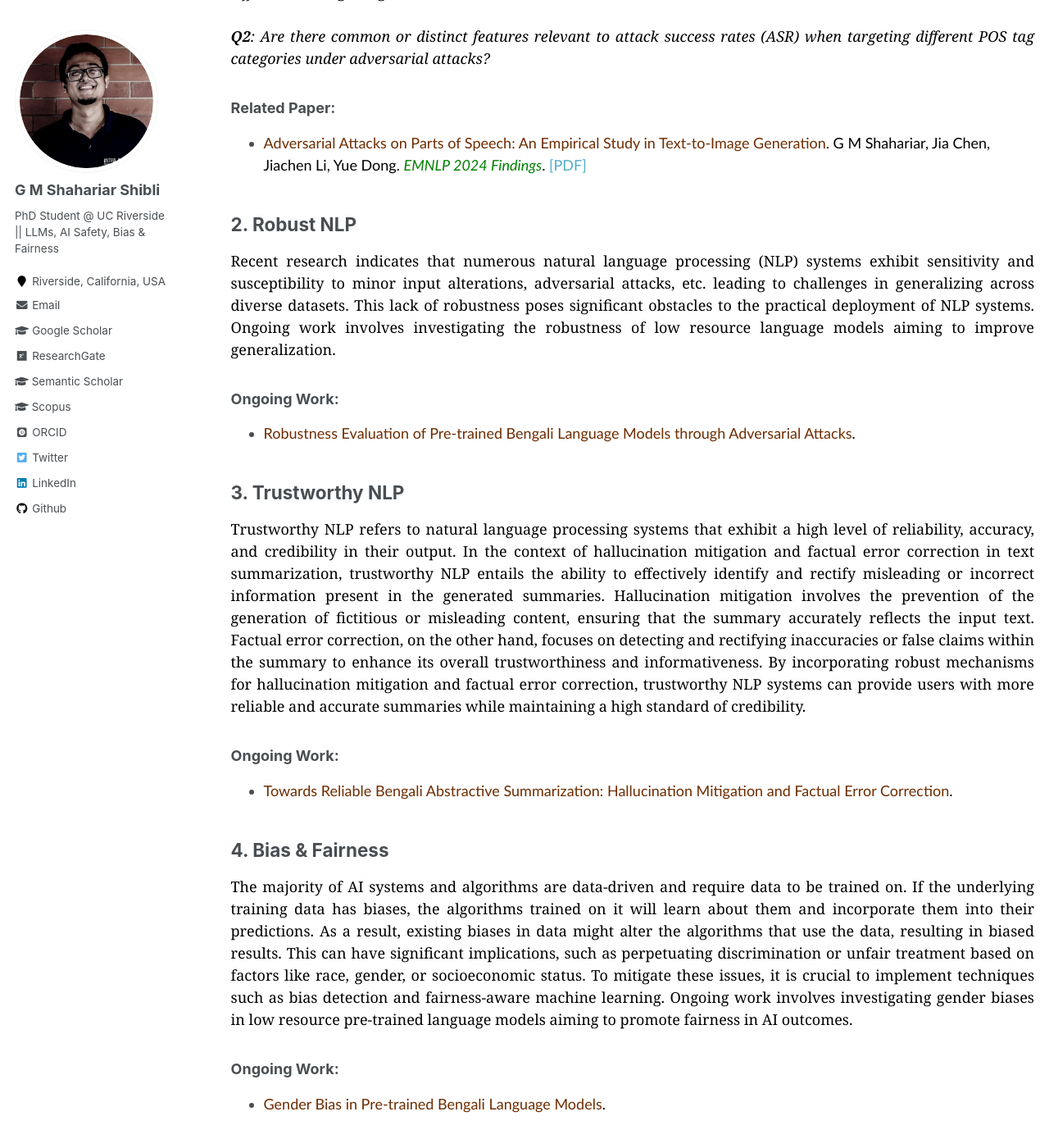
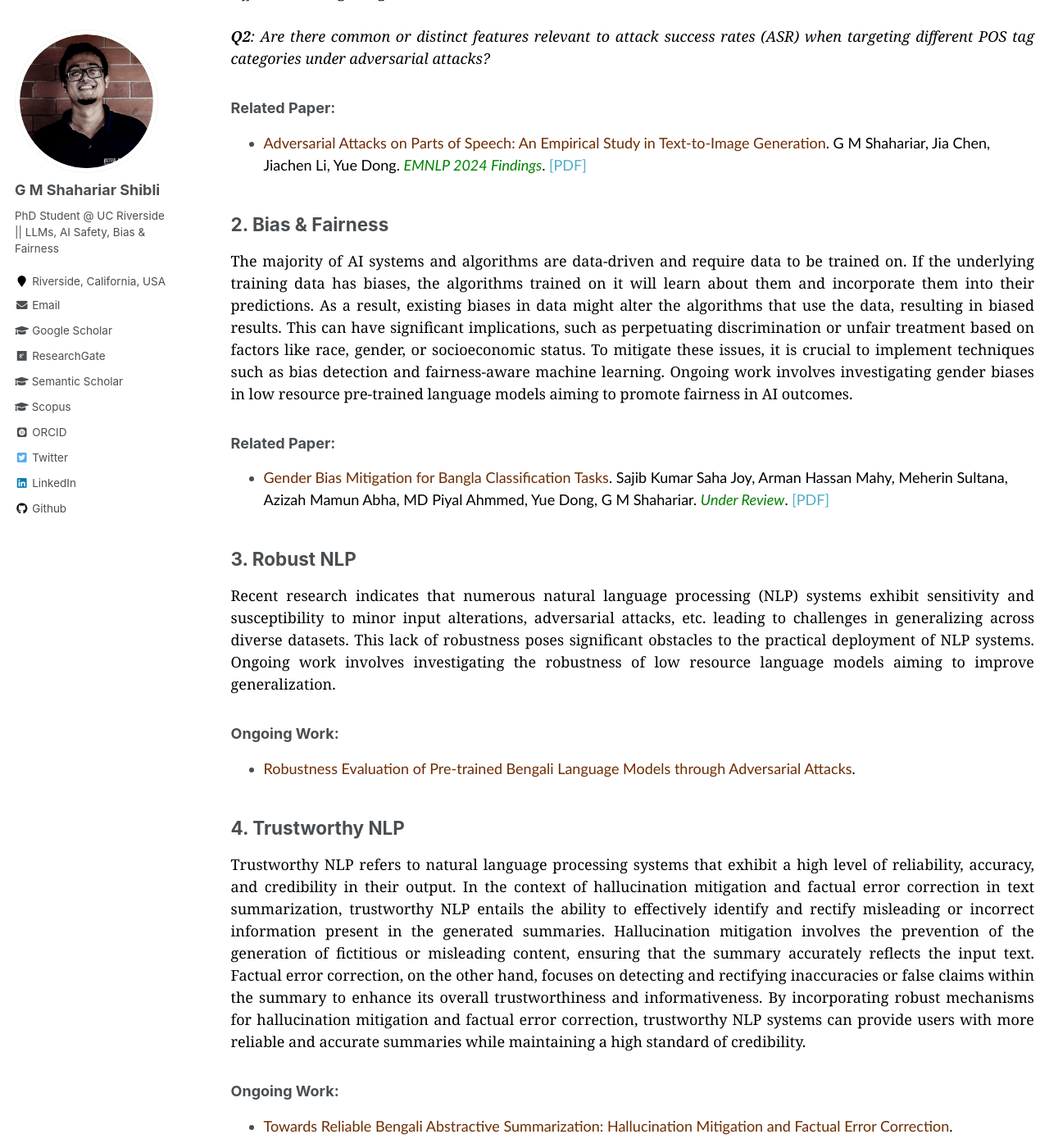
Before and after one commit to shahariar-shibli/shahariar-shibli.github.io, a Jekyll site: the page built from _pages/research.md, in a window 1280 px wide and 1400 px high, scrolled down 682 px. Shown: the whole window at 82% size. Built offline with Jekyll 4.4.1, drawn with Linux system fonts in a browser that asks for light colours; some web fonts are replaced; some of the changed lines change nothing that is shown.

Commit message:
Update research.md

```diff
--- a/_pages/research.md
+++ b/_pages/research.md
@@ -30,7 +30,21 @@ heuristic-based methods or automatic gradient-based approaches are specifically
 ### Related Paper:
 + <span style="font-family:Trebuchet MS; color:black;"><span style="color:#6E2C00">Adversarial Attacks on Parts of Speech: An Empirical Study in Text-to-Image Generation</span>. G M Shahariar, Jia Chen, Jiachen Li, Yue Dong. <span style="color:green;"><em>EMNLP 2024 Findings</em></span>. [[PDF]](https://arxiv.org/pdf/2409.15381)</span>
 
-## 2. Robust NLP
+## 2. Bias & Fairness
+<p style="text-align:justify; color:black; font-family:Georgia">
+The majority of AI systems and algorithms are data-driven and require data to be trained on. If the
+underlying training data has biases, the algorithms trained on it will learn about them and incorporate
+them into their predictions. As a result, existing biases in data might alter the algorithms that use the
+data, resulting in biased results. This can have significant implications, such as perpetuating
+discrimination or unfair treatment based on factors like race, gender, or socioeconomic status.
+To mitigate these issues, it is crucial to implement techniques such as bias detection and fairness-aware
+machine learning. Ongoing work involves investigating gender biases in low resource pre-trained language models
+aiming to promote fairness in AI outcomes.
+</p>
+### Related Paper:
++ <span style="font-family:Trebuchet MS; color:black;"><span style="color:#6E2C00">Gender Bias Mitigation for Bangla Classification Tasks</span>. Sajib Kumar Saha Joy, Arman Hassan Mahy, Meherin Sultana, Azizah Mamun Abha, MD Piyal Ahmmed, Yue Dong, G M Shahariar. <span style="color:green;"><em>Under Review</em></span>. [[PDF]](https://arxiv.org/pdf/2411.10636)</span>
+
+## 3. Robust NLP
 <p style="text-align:justify; color:black; font-family:Georgia">
 Recent research indicates that numerous natural language processing (NLP) systems exhibit sensitivity and
 susceptibility to minor input alterations, adversarial attacks, etc. leading to challenges in
@@ -41,7 +55,7 @@ aiming to improve generalization.
 ### Ongoing Work:
 + <span style="font-family:Trebuchet MS; color:black;"><span style="color:#6E2C00">Robustness Evaluation of Pre-trained Bengali Language Models through Adversarial Attacks</span>.</span>
 
-## 3. Trustworthy NLP
+## 4. Trustworthy NLP
 <p style="text-align:justify; color:black; font-family:Georgia">
 Trustworthy NLP refers to natural language processing systems that exhibit a high level of reliability, accuracy,
 and credibility in their output. In the context of hallucination mitigation and factual error correction
@@ -55,20 +69,6 @@ provide users with more reliable and accurate summaries while maintaining a high
 </p>
 ### Ongoing Work:
 + <span style="font-family:Trebuchet MS; color:black;"><span style="color:#6E2C00">Towards Reliable Bengali Abstractive Summarization: Hallucination Mitigation and Factual Error Correction</span>.</span>
-
-## 4. Bias & Fairness
-<p style="text-align:justify; color:black; font-family:Georgia">
-The majority of AI systems and algorithms are data-driven and require data to be trained on. If the
-underlying training data has biases, the algorithms trained on it will learn about them and incorporate
-them into their predictions. As a result, existing biases in data might alter the algorithms that use the
-data, resulting in biased results. This can have significant implications, such as perpetuating
-discrimination or unfair treatment based on factors like race, gender, or socioeconomic status.
-To mitigate these issues, it is crucial to implement techniques such as bias detection and fairness-aware
-machine learning. Ongoing work involves investigating gender biases in low resource pre-trained language models
-aiming to promote fairness in AI outcomes.
-</p>
-### Ongoing Work:
-+ <span style="font-family:Trebuchet MS; color:black;"><span style="color:#6E2C00">Gender Bias in Pre-trained Bengali Language Models</span>.</span>
 
 ## 5. Misinformation Detection
 <p style="text-align:justify; color:black; font-family:Georgia">
```
